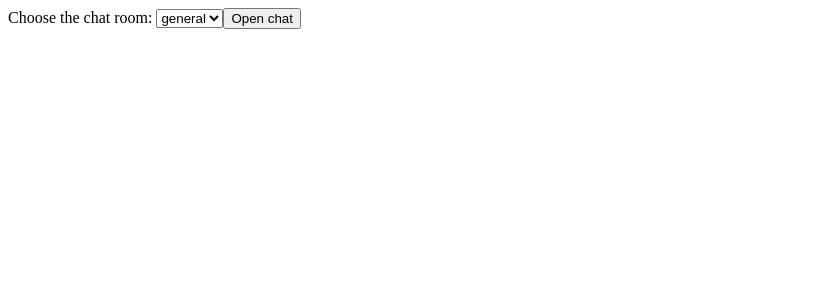
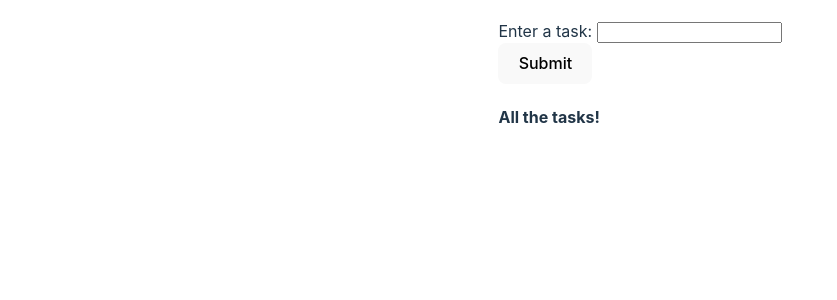
Before and after one commit to WilliamHill11/React-App, a React (Vite) app in the folder my-first-react-app/: page / in a window 1280 px wide. Shown: the top 300 px of the page, without its empty margins (0-837 px from the left). Built offline with nearby package versions, Linux system fonts and the light colour scheme.

Commit message:
Working with class components

```diff
--- a/my-first-react-app/src/App.jsx
+++ b/my-first-react-app/src/App.jsx
@@ -1,5 +1,5 @@
+// import './App.css';
 // import { useState } from 'react';
-// import './App.css';
 // import Task from './Task';
 
 // function App() {
@@ -16,6 +16,7 @@
 //       taskName: newTask,
 //       completed: false,
 //     };
+
 //     setTodoList([...todoList, task]);
 //   };
 
@@ -39,7 +40,7 @@
 //     <div className="App">
 //       <div className="addTask">
 //         <input onChange={handleChange} />
-//         <button onClick={addTask}> Add Task</button>
+//         <button onClick={addTask}>addTask</button>
 //       </div>
 //       <div className="list">
 //         {todoList.map((task) => {
@@ -47,9 +48,9 @@
 //             <Task
 //               taskName={task.taskName}
 //               id={task.id}
-//               completed={task.completed}
 //               deleteTask={deleteTask}
 //               completeTask={completeTask}
+//               completed={task.completed}
 //             />
 //           );
 //         })}
@@ -58,102 +59,58 @@
 //   );
 // }
 
-// import { useState } from 'react';
-// import './App.css';
-// import Task from './Task';
+// export default App;
 
-// function App() {
-//   const [todoList, setTodoList] = useState([]);
-//   const [newTask, setNewTask] = useState('');
+import React, { Component } from 'react';
 
-//   const handleChange = (event) => {
-//     setNewTask(event.target.value);
-//   };
+class App extends Component {
+  constructor(props) {
+    super(props);
 
-//   const addTask = () => {
-//     const task = {
-//       id: todoList.length === 0 ? 1 : todoList[todoList.length - 1].id + 1,
-//       taskName: newTask,
-//       completed: false,
-//     };
+    this.state = {
+      todos: [],
+      inputVal: '',
+    };
+  }
 
-//     setTodoList([...todoList, task]);
-//   };
+  handleInputChange = (e) => {
+    this.setState((state) => ({
+      ...state,
+      inputVal: e.target.value,
+    }));
+  };
 
-//   const deleteTask = (id) => {
-//     setTodoList(todoList.filter((newTask) => id !== newTask.id));
-//   };
+  handleSubmit = (e) => {
+    e.preventDefault();
+    this.setState((state) => ({
+      todos: state.todos.concat(state.inputVal),
+      inputVal: '',
+    }));
+  };
 
-//   const completeTask = (id) => {
-//     setTodoList(
-//       todoList.map((task) => {
-//         console.log(task, 'task');
-//         if (task.id === id) {
-//           return { ...task, completed: true };
-//         } else {
-//           return task;
-//         }
-//       })
-//     );
-//   };
-
-//   return (
-//     <div className="App">
-//       <div className="addTask">
-//         <input type="text" onChange={handleChange} />
-//         <button onClick={addTask}>Add Task</button>
-//       </div>
-//       <div className="list">
-//         <div>
-//           {todoList.map((task) => {
-//             return (
-//               <Task
-//                 taskName={task.taskName}
-//                 id={task.id}
-//                 deleteTask={deleteTask}
-//                 completeTask={completeTask}
-//                 completed={task.completed}
-//               />
-//             );
-//           })}
-//         </div>
-//       </div>
-//     </div>
-//   );
-// }
-
-import { useState, useEffect } from 'react';
-import { createConnection } from './chat';
-
-const serverUrl = 'https://localhost:5173';
-
-function ChatRoom({ roomId }) {
-  useEffect(() => {
-    const connection = createConnection(serverUrl, roomId);
-    connection.connect();
-    return () => connection.disconnect();
-  }, [roomId]);
-  return <h1>Welcome to the {roomId} room!</h1>;
+  render() {
+    return (
+      <section>
+        <h3>{this.props.name}</h3>
+        <form onSubmit={this.handleSubmit}>
+          <label htmlFor="task-entry">Enter a task: </label>
+          <input
+            type="text"
+            name="task-entry"
+            value={this.state.inputVal}
+            onChange={this.handleInputChange}
+          />
+          <button type="submit">Submit</button>
+        </form>
+        <h4>All the tasks!</h4>
+        <ul>
+          {this.state.todos.map((todo) => (
+            <li key={todo}>{todo}</li>
+          ))}
+        </ul>
+      </section>
+    );
+  }
 }
 
-export default function App() {
-  const [roomId, setRoomId] = useState('general');
-  const [show, setShow] = useState(false);
-  return (
-    <>
-      <label>
-        Choose the chat room:{' '}
-        <select value={roomId} onChange={(e) => setRoomId(e.target.value)}>
-          <option value="general">general</option>
-          <option value="travel">travel</option>
-          <option value="music">music</option>
-        </select>
-      </label>
-      <button onClick={() => setShow(!show)}>
-        {show ? 'Close chat' : 'Open chat'}
-      </button>
-      {show && <hr />}
-      {show && <ChatRoom roomId={roomId} />}
-    </>
-  );
-}
+export default App;
--- a/my-first-react-app/src/Task.jsx
+++ b/my-first-react-app/src/Task.jsx
@@ -5,7 +5,9 @@ const Task = (props) => {
       style={{ backgroundColor: props.completed ? 'green' : 'white' }}
     >
       <h1>{props.taskName}</h1>
-      <button onClick={() => props.completeTask(props.id)}>Complete</button>
+      <button className="btn" onClick={() => props.completeTask(props.id)}>
+        complete
+      </button>
       <button onClick={() => props.deleteTask(props.id)}>X</button>
     </div>
   );
--- a/my-first-react-app/src/chat.jsx
+++ /dev/null
@@ -1,13 +0,0 @@
-export function createConnection(serverUrl, roomId) {
-  // A real implementation would actually connect to the server
-  return {
-    connect() {
-      console.log(
-        '✅ Connecting to "' + roomId + '" room at ' + serverUrl + '...'
-      );
-    },
-    disconnect() {
-      console.log('❌ Disconnected from "' + roomId + '" room at ' + serverUrl);
-    },
-  };
-}
--- a/my-first-react-app/src/index.css
+++ b/my-first-react-app/src/index.css
@@ -1,4 +1,4 @@
-/* :root {
+:root {
   font-family: Inter, system-ui, Avenir, Helvetica, Arial, sans-serif;
   line-height: 1.5;
   font-weight: 400;
@@ -36,6 +36,8 @@ h1 {
 }
 
 button {
+  display: flex;
+  justify-content: center;
   border-radius: 8px;
   border: 1px solid transparent;
   padding: 0.6em 1.2em;
@@ -46,6 +48,13 @@ button {
   cursor: pointer;
   transition: border-color 0.25s;
 }
+
+.btn {
+  display: flex;
+  justify-content: center;
+  padding: 1em 5em;
+}
+
 button:hover {
   border-color: #646cff;
 }
@@ -65,4 +74,4 @@ button:focus-visible {
   button {
     background-color: #f9f9f9;
   }
-} */
+}
```
